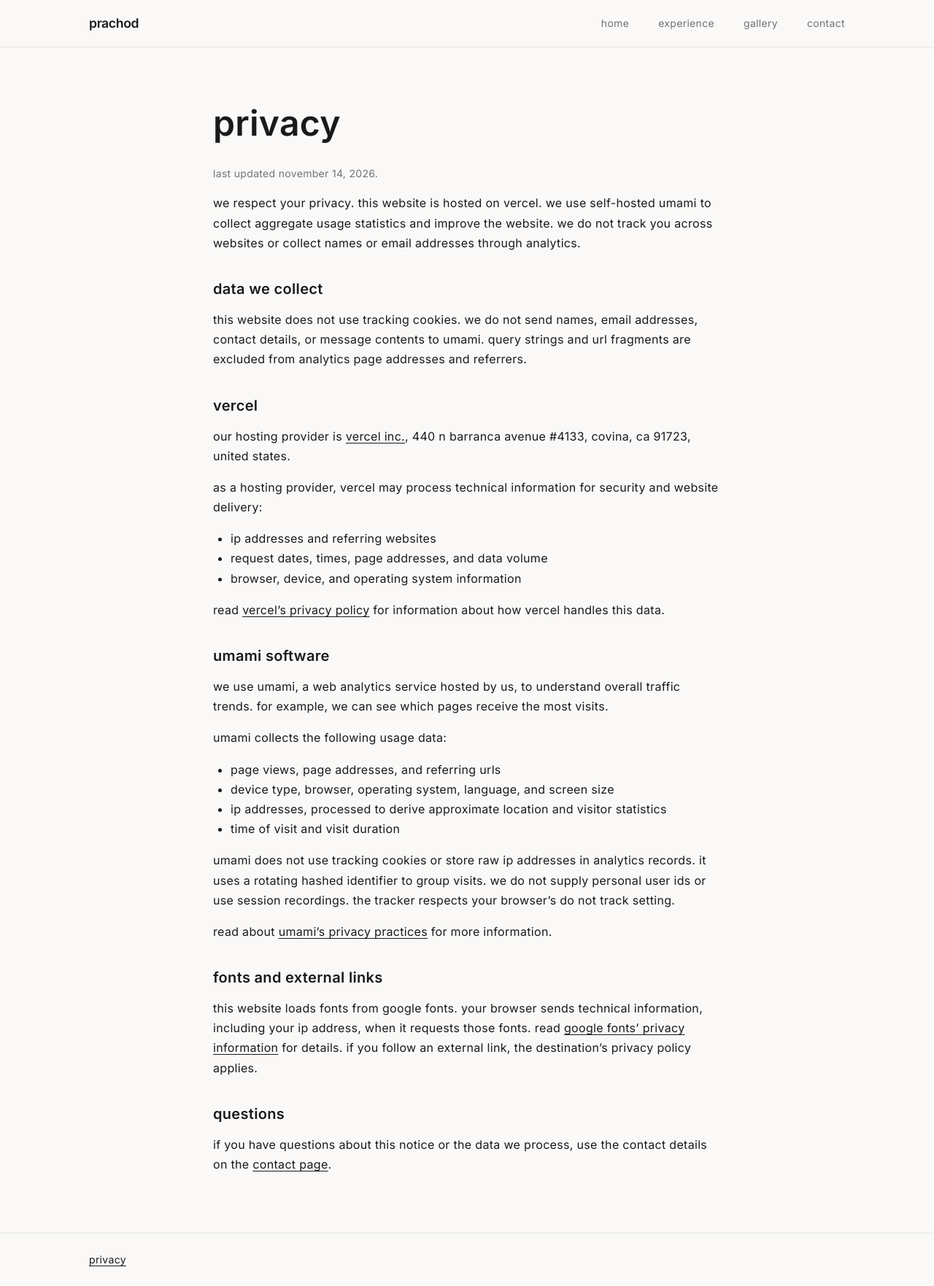
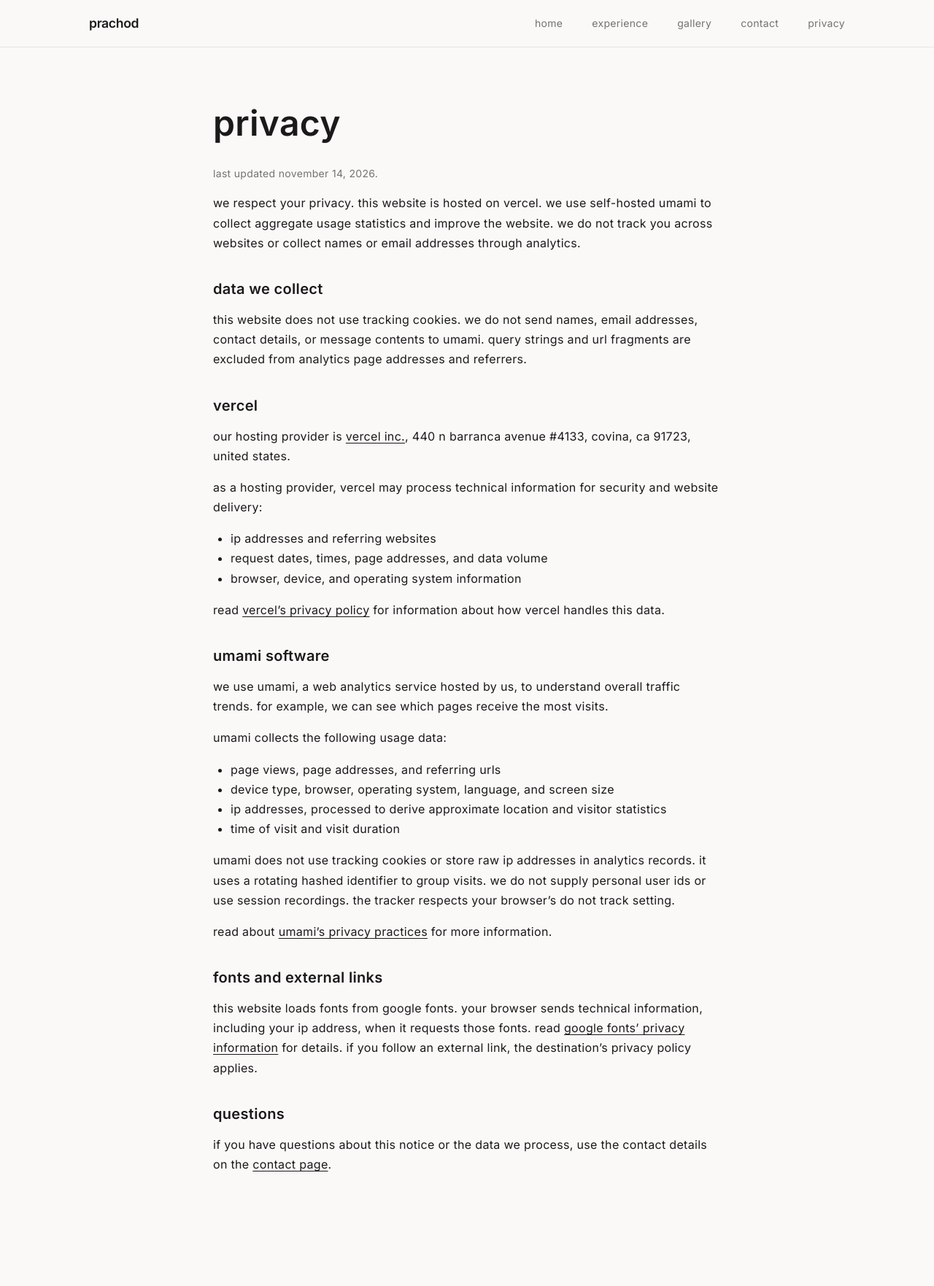
Before and after one commit to PrachodK/portfolio, a Next.js app: page /privacy in a window 1280 px wide. Shown: the whole page at 73% size. After the commit the page ends 1690 px from the top, so only its background shows below. Built offline with nearby package versions, Linux system fonts and the light colour scheme.

Commit message:
Move privacy link into the main navigation
Use the existing navigation style and remove the added footer.

Reduce mobile menu spacing to fit the additional page link.

```diff
--- a/src/app/globals.css
+++ b/src/app/globals.css
@@ -111,7 +111,7 @@ a:hover {
 
 .nav-links {
   display: flex;
-  gap: 1rem;
+  gap: 0.375rem;
   font-size: 0.75rem;
 }
 
@@ -141,13 +141,6 @@ a:hover {
   padding-top: 56px;
 }
 
-.site-footer {
-  border-top: 1px solid var(--border);
-  padding: 1.5rem 0;
-  font-size: 0.875rem;
-}
-
-.site-footer a,
 .privacy-policy a {
   text-decoration: underline;
   text-underline-offset: 0.2em;
--- a/src/app/layout.tsx
+++ b/src/app/layout.tsx
@@ -24,17 +24,13 @@ export default function RootLayout({
               <Link href="/experience" className="nav-link">experience</Link>
               <Link href="/gallery" className="nav-link">gallery</Link>
               <Link href="/contact" className="nav-link">contact</Link>
+              <Link href="/privacy" className="nav-link">privacy</Link>
             </div>
           </div>
         </nav>
         <main className="main">
           {children}
         </main>
-        <footer className="site-footer">
-          <div className="container">
-            <Link href="/privacy">privacy</Link>
-          </div>
-        </footer>
         {process.env.VERCEL_ENV === "production" && (
           <Script
             src="https://analytics.azurlaneecgc.com/script.js"
```
